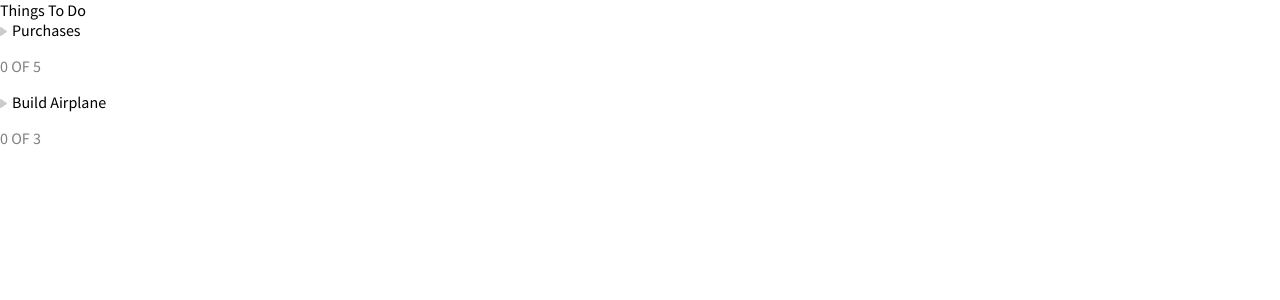
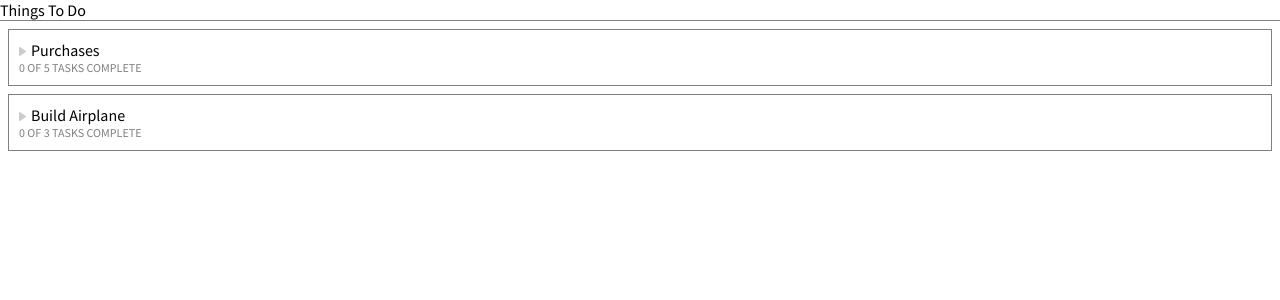
Before and after one commit to kariabancroft/task-list, a React (Create React App) app: page / in a window 1280 px wide. Shown: the top 300 px of the page. Built offline with nearby package versions, Linux system fonts and the light colour scheme.

Commit message:
CSS for better readability per wireframe

```diff
--- a/src/App.css
+++ b/src/App.css
@@ -4,25 +4,53 @@
 
 .background {
   color: gray;
+  font-size: 12px;
+}
+
+header {
+  border-bottom: 1px solid gray;
+}
+
+span {
+  text-align: right;
 }
 
 .task-group {
   display: grid;
   grid-template-columns: 50% 50%;
+  border: 1px solid gray;
+  margin: 8px;
 }
 
 .task-group-overview {
   cursor: pointer;
   grid-column-start: 1;
+  margin: 10px;
+  /* display: grid; */
 }
 
 .task-group-list {
   grid-column-start: 2;
+  padding-top: 5px;
+  padding-bottom: 5px;
 }
 
-.task-locked {
+.task {
+  cursor: pointer;
+  border-bottom: 1px solid gray;
+  padding-top: 2px;
+  padding-bottom: 2px;
+}
+
+.task-completed {
+  text-decoration: line-through;
+}
+
+.task.task-locked {
   color: gray;
+  cursor: not-allowed;
 }
+
 
 img {
   margin-right: 5px;
--- a/src/components/TaskGroup.js
+++ b/src/components/TaskGroup.js
@@ -11,7 +11,7 @@ class TaskGroup extends Component {
     completedCallback: PropTypes.func.isRequired
   }
 
-  constructor() {
+  constructor(props) {
     super();
 
     this.state = {
@@ -41,9 +41,9 @@ class TaskGroup extends Component {
         <section className="task-group-overview" onClick={ this.onGroupClick }>
           <img src={ Group } alt="group arrow"/>
           { this.props.name }
-          <p className="background">
-            { completedCount } OF { this.props.tasks.length }
-          </p>
+          <div className="background">
+            { completedCount } OF { this.props.tasks.length } TASKS COMPLETE
+          </div>
         </section>
         { taskList }
       </section>
```
